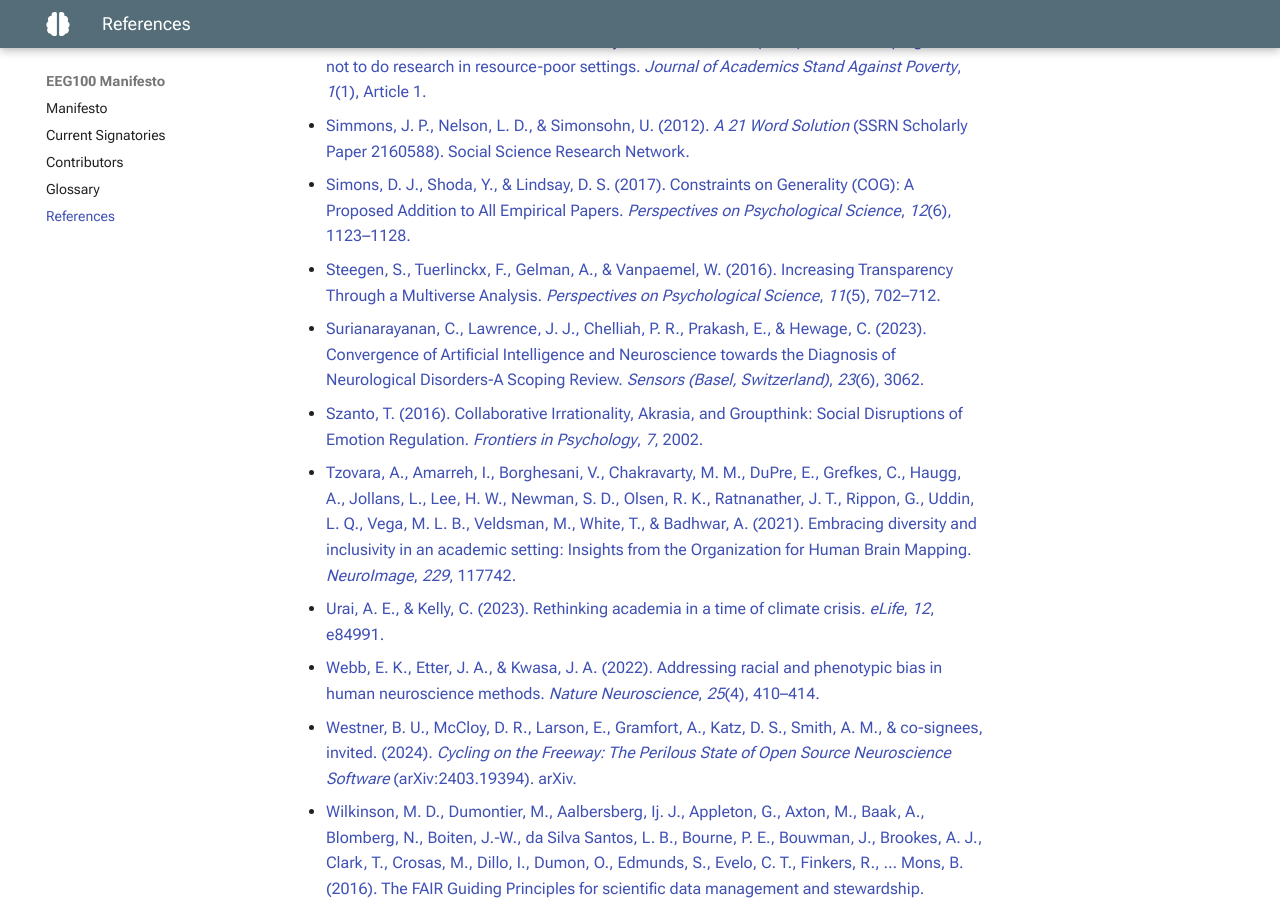
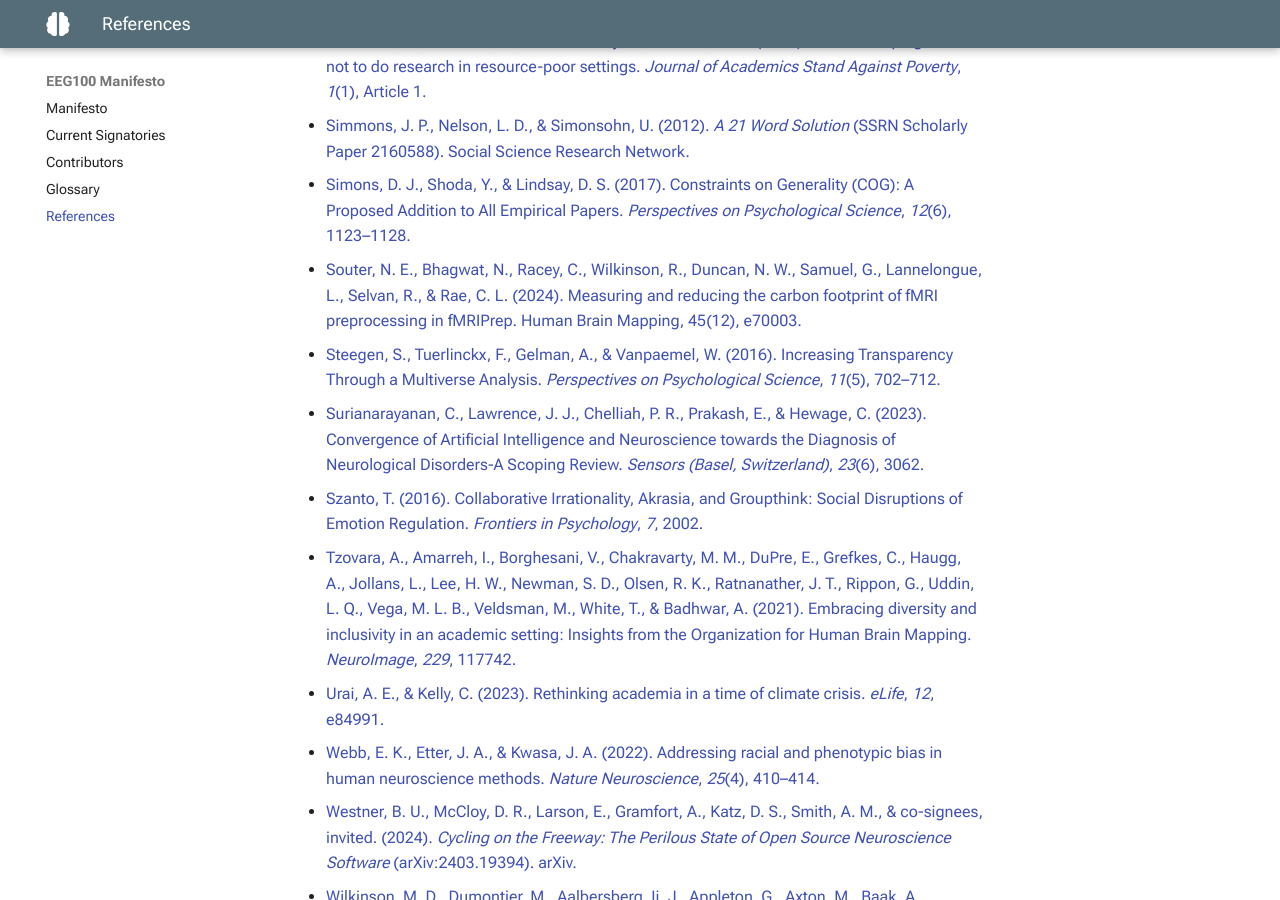
Before and after one commit to ubdbra001/EEG100Manifesto, an MkDocs documentation site: the page built from docs/references.md, in a window 1280 px wide and 900 px high, scrolled down 6262 px. Built offline with MkDocs 1.6.1 and Material for MkDocs 9.7.7, drawn with Linux system fonts in a browser that asks for light colours.

Commit message:
add Souter reference

```diff
--- a/docs/references.md
+++ b/docs/references.md
@@ -157,6 +157,8 @@ If you'd like to see the living reference list for the EEG Manifesto please go t
 
 - [Simons, D. J., Shoda, Y., & Lindsay, D. S. (2017). Constraints on Generality (COG): A Proposed Addition to All Empirical Papers. *Perspectives on Psychological Science*, *12*(6), 1123–1128.](https://doi.org/10.1177/1745691617708630){ #Simons2017 }
 
+- [Souter, N. E., Bhagwat, N., Racey, C., Wilkinson, R., Duncan, N. W., Samuel, G., Lannelongue, L., Selvan, R., & Rae, C. L. (2024). Measuring and reducing the carbon footprint of fMRI preprocessing in fMRIPrep. Human Brain Mapping, 45(12), e70003.](https://doi.org/10.1002/hbm.70003){ #Souter2024 }
+
 - [Steegen, S., Tuerlinckx, F., Gelman, A., & Vanpaemel, W. (2016). Increasing Transparency Through a Multiverse Analysis. *Perspectives on Psychological Science*, *11*(5), 702–712.](https://doi.org/10.1177/1745691616658637){ #Steegen2016 }
 
 - [Surianarayanan, C., Lawrence, J. J., Chelliah, P. R., Prakash, E., & Hewage, C. (2023). Convergence of Artificial Intelligence and Neuroscience towards the Diagnosis of Neurological Disorders-A Scoping Review. *Sensors (Basel, Switzerland)*, *23*(6), 3062\.](https://doi.org/10.3390/s23063062){ #Surianarayanan2023 }
```
Also changed, not shown: docs/responsibility.md (+1 -1 lines).
